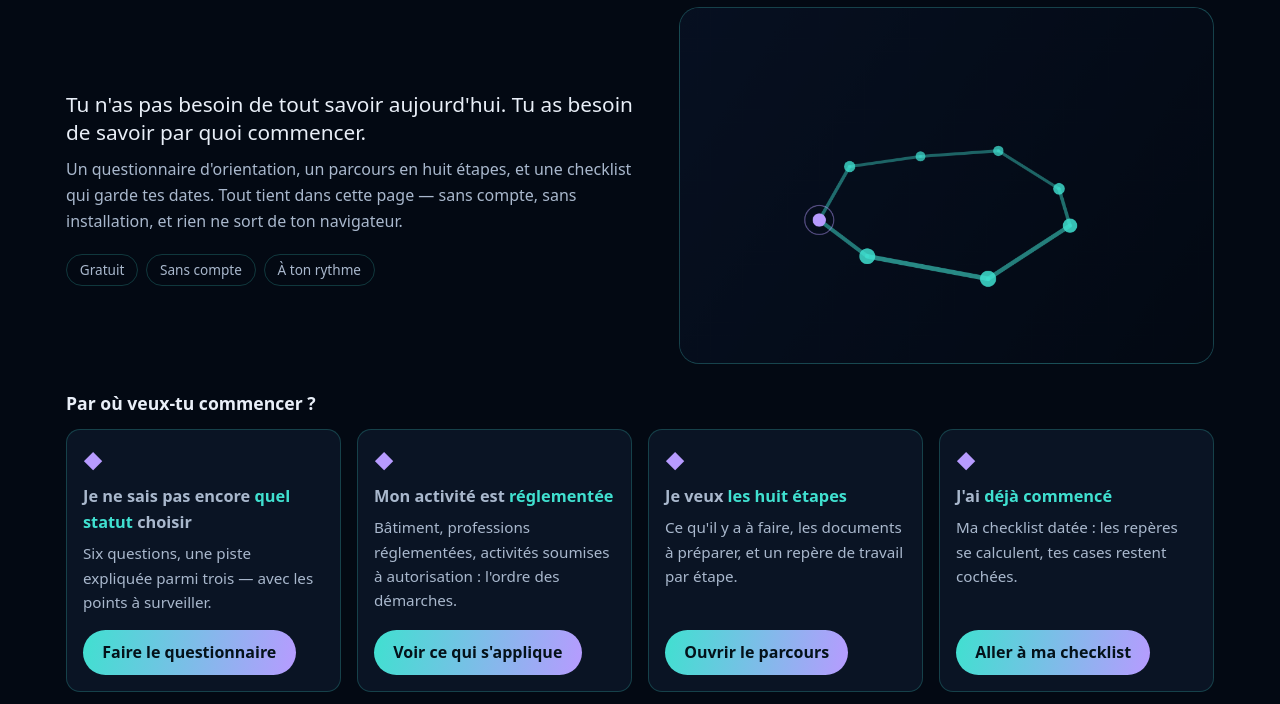
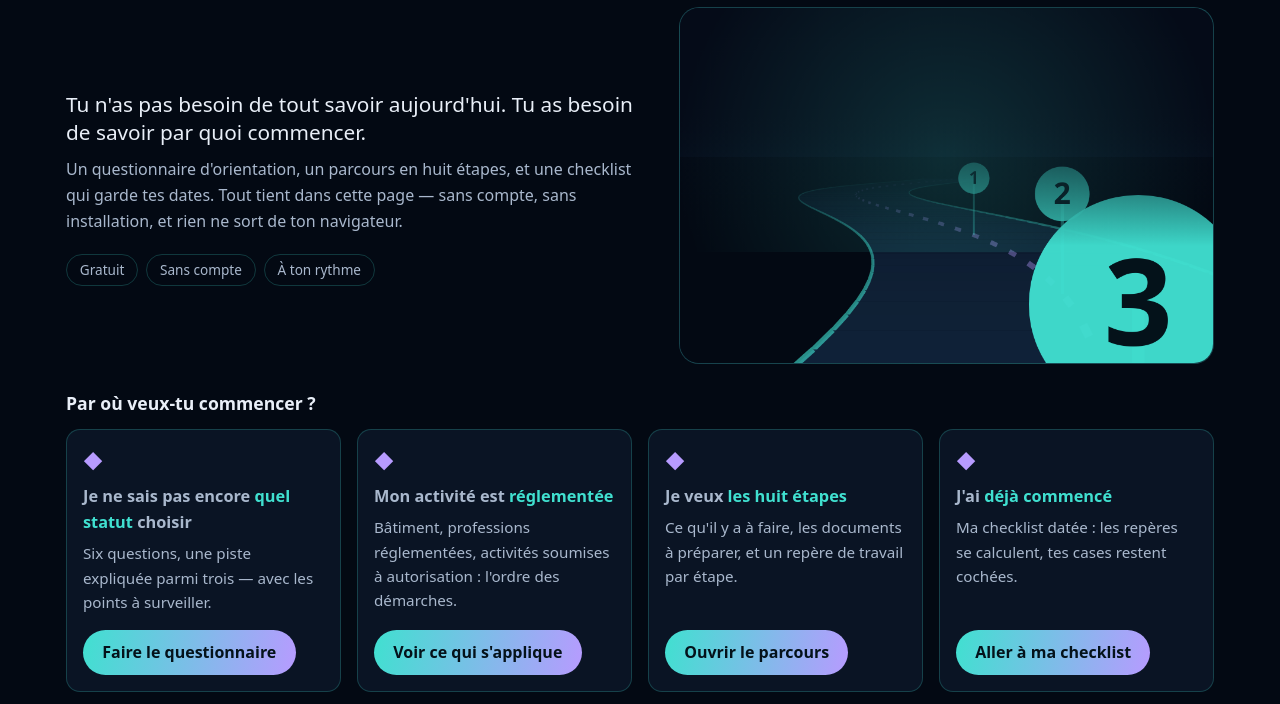
Before and after one commit to Lefouzebreizh/ensemble-pour-entreprendre, a plain HTML site: page index.html in a window 1280 px wide. Shown: the part 96-800 px from the top of the page. Drawn offline with Linux system fonts and the light colour scheme.

Commit message:
Accueil à cartes, chemin des huit étapes en 3D, mise en page large

```diff
--- a/index.html
+++ b/index.html
@@ -803,8 +803,12 @@
 
   construireChecklist();
 
-  /* ---------------- Le chemin des huit étapes, en perspective -------------
-     Dessiné à la main sur <canvas> : aucune bibliothèque, aucun réseau.
+  /* ---------------- Le chemin des huit étapes, vu en perspective ----------
+     Une route qui s'enfonce vers l'horizon : le ruban du chemin, huit bornes
+     numérotées, une caméra qui avance, l'étape en cours qui s'allume.
+     Écrit à la main sur <canvas> : aucune bibliothèque, aucun réseau.
+     Le tracé est périodique, donc la boucle de douze secondes est parfaite
+     (elle revient exactement au même point, sans saut visible).
      Tout est facultatif — si le canvas n'existe pas (DOM simulé des audits,
      navigateur ancien), ou si le mouvement est réduit, on ne fait rien ou
      une image fixe. Jamais d'exception qui emporterait le reste de la page. */
@@ -817,74 +821,144 @@
     if(!ctx){ return; }
 
     var largeur = 900, hauteur = 600;
-    var sommets = [];
-    var i, angle;
-    for(i = 0; i < 8; i += 1){
-      angle = (i / 8) * Math.PI * 2 - Math.PI / 2;
-      sommets.push({ x:Math.cos(angle) * 300, z:Math.sin(angle) * 300, y:(i % 2 === 0) ? -46 : -16 });
+    var FOCALE = 900;            /* ouverture de la caméra */
+    var DEMI = 190;              /* demi-largeur du ruban de chemin */
+    var ECART = 380;             /* distance entre deux bornes */
+    var BOUCLE = ECART * 8;      /* huit bornes par tour : la boucle est parfaite */
+    var HAUTEUR_CAM = 130;       /* la caméra, au-dessus du sol */
+    var HAUTEUR_BORNE = 95;      /* la borne, au-dessus du sol */
+    var HORIZON = hauteur * 0.42;
+    var DUREE = 12000;
+    var PAS = 40;
+    var PORTEE = 3200;
+
+    function axe(z){             /* le tracé du chemin, qui serpente */
+      return 220 * Math.sin((2 * Math.PI * z) / BOUCLE);
     }
 
-    /* La caméra est posée au-dessus du chemin : sans cette inclinaison, la
-       boucle s'affiche de profil et ressemble à un simple trait. */
-    var INCLINAISON = 0.52;
-
-    function projet(x, y, z, rotation){
-      var ca = Math.cos(rotation), sa = Math.sin(rotation);
-      var xr = x * ca - z * sa;
-      var zr = x * sa + z * ca;
-      var ci = Math.cos(INCLINAISON), si = Math.sin(INCLINAISON);
-      var yr = y * ci - zr * si;
-      var zc = y * si + zr * ci;
-      var profondeur = zc + 1100;
-      var echelle = 760 / Math.max(profondeur, 80);
-      return { x:largeur / 2 + xr * echelle, y:hauteur / 2 + 40 + yr * echelle, echelle:echelle };
+    /* y = hauteur au-dessus du sol ; le sol est à zéro, le ciel au-dessus. */
+    function projeter(x, y, z, cz){
+      var distance = cz - z;
+      if(distance < 45){ return null; }
+      var echelle = FOCALE / distance;
+      return {
+        x:largeur / 2 + (x - axe(cz)) * echelle,
+        y:HORIZON + (HAUTEUR_CAM - y) * echelle,
+        echelle:echelle,
+        distance:distance
+      };
     }
 
-    function dessinerImage(rotation, indiceActif){
-      var fond = ctx.createLinearGradient(0, 0, largeur, hauteur);
-      fond.addColorStop(0, "#071021");
-      fond.addColorStop(1, "#030913");
-      ctx.fillStyle = fond;
-      ctx.fillRect(0, 0, largeur, hauteur);
+    function dessinerImage(cz){
+      ctx.clearRect(0, 0, largeur, hauteur);
 
-      var points = [];
-      for(var k = 0; k < sommets.length; k += 1){
-        points.push(projet(sommets[k].x, sommets[k].y, sommets[k].z, rotation));
-      }
+      /* le ciel */
+      var ciel = ctx.createLinearGradient(0, 0, 0, HORIZON + 40);
+      ciel.addColorStop(0, "#050b18");
+      ciel.addColorStop(1, "#0a1729");
+      ctx.fillStyle = ciel;
+      ctx.fillRect(0, 0, largeur, HORIZON + 40);
 
-      /* le chemin lui-même, segment par segment */
-      ctx.lineCap = "round";
-      for(var s = 0; s < points.length; s += 1){
-        var a = points[s];
-        var b = points[(s + 1) % points.length];
-        var proche = Math.min(a.echelle, b.echelle);
+      /* le sol */
+      ctx.fillStyle = "#030913";
+      ctx.fillRect(0, HORIZON, largeur, hauteur - HORIZON);
+
+      /* le ruban du chemin, du plus loin au plus proche */
+      var borneCourante = Math.floor(cz / ECART) + 1;
+      var z, suivant, a1, b1, a2, b2, intensite;
+      for(z = cz - PORTEE; z < cz + 240; z += PAS){
+        suivant = z + PAS;
+        a1 = projeter(axe(z) - DEMI, 0, z, cz);
+        b1 = projeter(axe(z) + DEMI, 0, z, cz);
+        a2 = projeter(axe(suivant) - DEMI, 0, suivant, cz);
+        b2 = projeter(axe(suivant) + DEMI, 0, suivant, cz);
+        if(!a1 || !b1 || !a2 || !b2){ continue; }
+        intensite = Math.pow(Math.max(0, 1 - a1.distance / PORTEE), 1.6);
+
         ctx.beginPath();
-        ctx.moveTo(a.x, a.y);
-        ctx.lineTo(b.x, b.y);
-        ctx.lineWidth = Math.max(1, 9 * proche);
-        ctx.strokeStyle = "rgba(64,224,208," + Math.min(0.72, 0.1 + proche * 0.55).toFixed(3) + ")";
+        ctx.moveTo(a1.x, a1.y);
+        ctx.lineTo(b1.x, b1.y);
+        ctx.lineTo(b2.x, b2.y);
+        ctx.lineTo(a2.x, a2.y);
+        ctx.closePath();
+        ctx.fillStyle = "rgba(18,38,62," + (0.2 + intensite * 0.8).toFixed(3) + ")";
+        ctx.fill();
+
+        /* les deux bordures turquoise */
+        ctx.beginPath();
+        ctx.moveTo(a1.x, a1.y);
+        ctx.lineTo(a2.x, a2.y);
+        ctx.moveTo(b1.x, b1.y);
+        ctx.lineTo(b2.x, b2.y);
+        ctx.strokeStyle = "rgba(64,224,208," + (0.05 + intensite * 0.7).toFixed(3) + ")";
+        ctx.lineWidth = Math.max(0.6, 4 * a1.echelle);
         ctx.stroke();
       }
 
-      /* les huit étapes, avec un halo sur celle qui est « en cours » */
-      for(var j = 0; j < points.length; j += 1){
-        var p = points[j];
-        var rayon = Math.max(2.5, 15 * p.echelle);
-        var actif = (j === indiceActif);
-        ctx.globalAlpha = actif ? 1 : Math.min(0.85, 0.22 + p.echelle * 0.9);
+      /* la ligne médiane, qui défile avec la caméra */
+      for(z = cz - PORTEE + (cz % (2 * PAS)); z < cz + 200; z += 2 * PAS){
+        var m1 = projeter(axe(z), 0, z, cz);
+        var m2 = projeter(axe(z + PAS * 0.7), 0, z + PAS * 0.7, cz);
+        if(!m1 || !m2){ continue; }
+        intensite = Math.pow(Math.max(0, 1 - m1.distance / PORTEE), 1.6);
         ctx.beginPath();
-        ctx.arc(p.x, p.y, rayon, 0, Math.PI * 2);
-        ctx.fillStyle = actif ? "#b79bff" : "#40e0d0";
+        ctx.moveTo(m1.x, m1.y);
+        ctx.lineTo(m2.x, m2.y);
+        ctx.strokeStyle = "rgba(183,155,255," + (0.04 + intensite * 0.5).toFixed(3) + ")";
+        ctx.lineWidth = Math.max(0.6, 7 * m1.echelle);
+        ctx.stroke();
+      }
+
+      /* les huit bornes numérotées, celle du moment allumée */
+      for(var n = borneCourante - 3; n <= borneCourante + 7; n += 1){
+        var zBorne = n * ECART;
+        var sol = projeter(axe(zBorne), 0, zBorne, cz);
+        var haut = projeter(axe(zBorne), HAUTEUR_BORNE, zBorne, cz);
+        if(!sol || !haut){ continue; }
+        var numero = ((n - 1) % 8 + 8) % 8 + 1;
+        var actuelle = (n === borneCourante);
+        var utile = Math.max(0, 1 - sol.distance / PORTEE);
+        var alpha = 0.12 + Math.pow(utile, 1.2) * 0.88;
+        var rayon = Math.max(3, 26 * haut.echelle);
+
+        ctx.beginPath();
+        ctx.moveTo(sol.x, sol.y);
+        ctx.lineTo(haut.x, haut.y);
+        ctx.strokeStyle = "rgba(64,224,208," + (alpha * 0.45).toFixed(3) + ")";
+        ctx.lineWidth = Math.max(0.8, 3 * sol.echelle);
+        ctx.stroke();
+
+        if(actuelle){
+          ctx.beginPath();
+          ctx.arc(haut.x, haut.y, rayon * 2, 0, Math.PI * 2);
+          ctx.fillStyle = "rgba(183,155,255,.14)";
+          ctx.fill();
+        }
+        ctx.beginPath();
+        ctx.arc(haut.x, haut.y, rayon, 0, Math.PI * 2);
+        ctx.fillStyle = actuelle ? "#b79bff" : "rgba(64,224,208," + Math.min(1, alpha).toFixed(3) + ")";
         ctx.fill();
-        ctx.globalAlpha = 1;
-        if(actif){
-          ctx.beginPath();
-          ctx.arc(p.x, p.y, rayon * 2.2, 0, Math.PI * 2);
-          ctx.strokeStyle = "rgba(183,155,255,.45)";
-          ctx.lineWidth = 2;
-          ctx.stroke();
-        }
+
+        ctx.fillStyle = "#04121a";
+        ctx.font = "bold " + Math.max(7, rayon * 1.1).toFixed(1) + "px system-ui, sans-serif";
+        ctx.textAlign = "center";
+        ctx.textBaseline = "middle";
+        ctx.fillText(String(numero), haut.x, haut.y + rayon * 0.06);
       }
+
+      /* la brume : le lointain se fond dans le ciel */
+      var brume = ctx.createLinearGradient(0, HORIZON - 70, 0, HORIZON + 150);
+      brume.addColorStop(0, "#050b18");
+      brume.addColorStop(1, "rgba(3,9,19,0)");
+      ctx.fillStyle = brume;
+      ctx.fillRect(0, 0, largeur, HORIZON + 150);
+
+      /* une lueur à l'horizon, posée par-dessus la brume */
+      var lueur = ctx.createRadialGradient(largeur / 2, HORIZON, 10, largeur / 2, HORIZON, 460);
+      lueur.addColorStop(0, "rgba(64,224,208,.16)");
+      lueur.addColorStop(1, "rgba(64,224,208,0)");
+      ctx.fillStyle = lueur;
+      ctx.fillRect(0, 0, largeur, HORIZON + 160);
     }
 
     var mouvementReduit = false;
@@ -893,14 +967,14 @@
     }catch(erreur){ mouvementReduit = false; }
 
     if(mouvementReduit || typeof window.requestAnimationFrame !== "function"){
-      dessinerImage(0.7, -1);
+      dessinerImage(ECART * 1.5);   /* une image fixe, au milieu du chemin */
       return;
     }
 
     var depart = Date.now();
     function boucle(){
-      var ecoule = (Date.now() - depart) % 12000;
-      dessinerImage((ecoule / 12000) * Math.PI * 2, Math.floor(ecoule / 1500) % 8);
+      var ecoule = (Date.now() - depart) % DUREE;
+      dessinerImage((ecoule / DUREE) * BOUCLE);
       window.requestAnimationFrame(boucle);
     }
     boucle();
```
